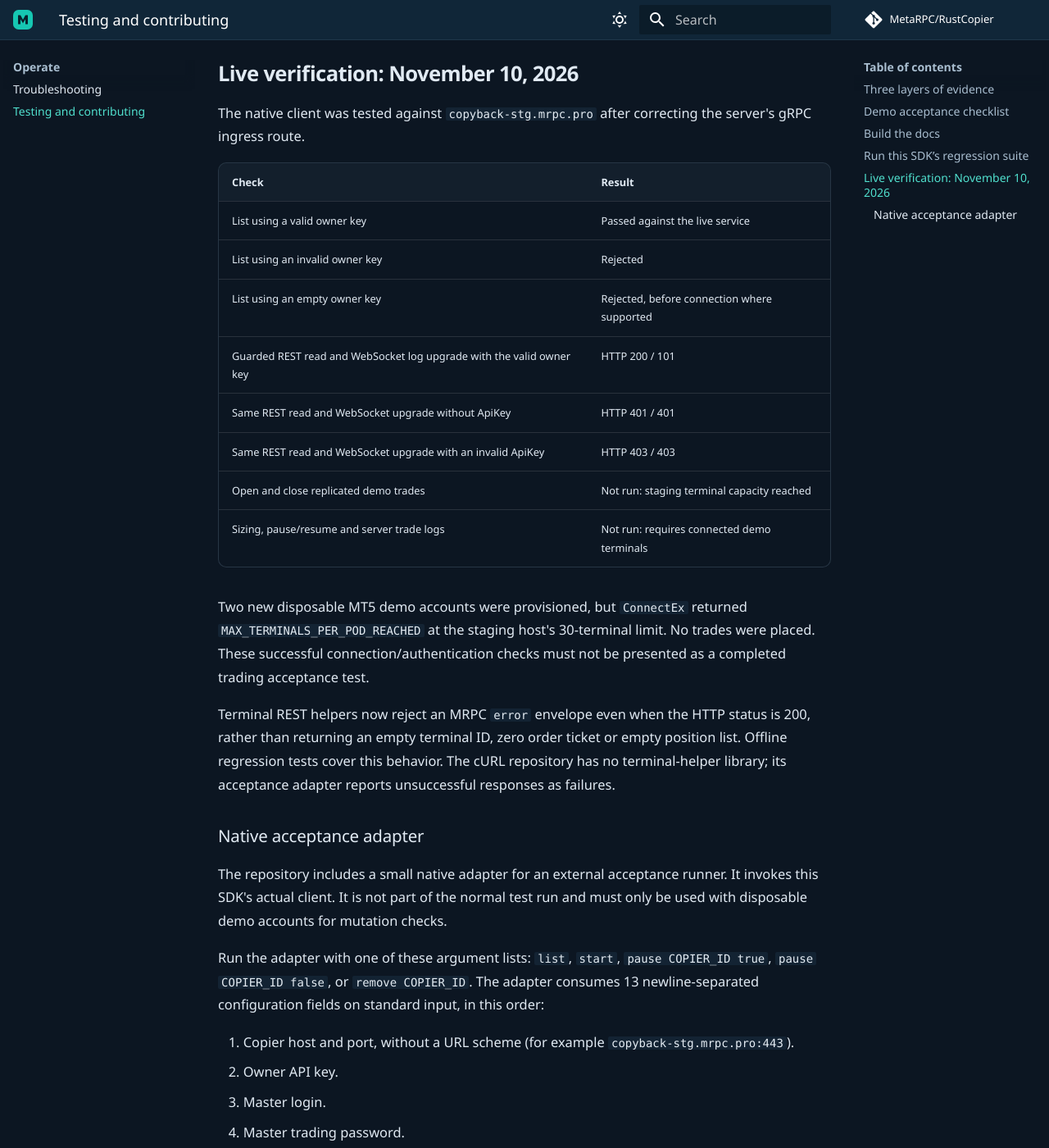
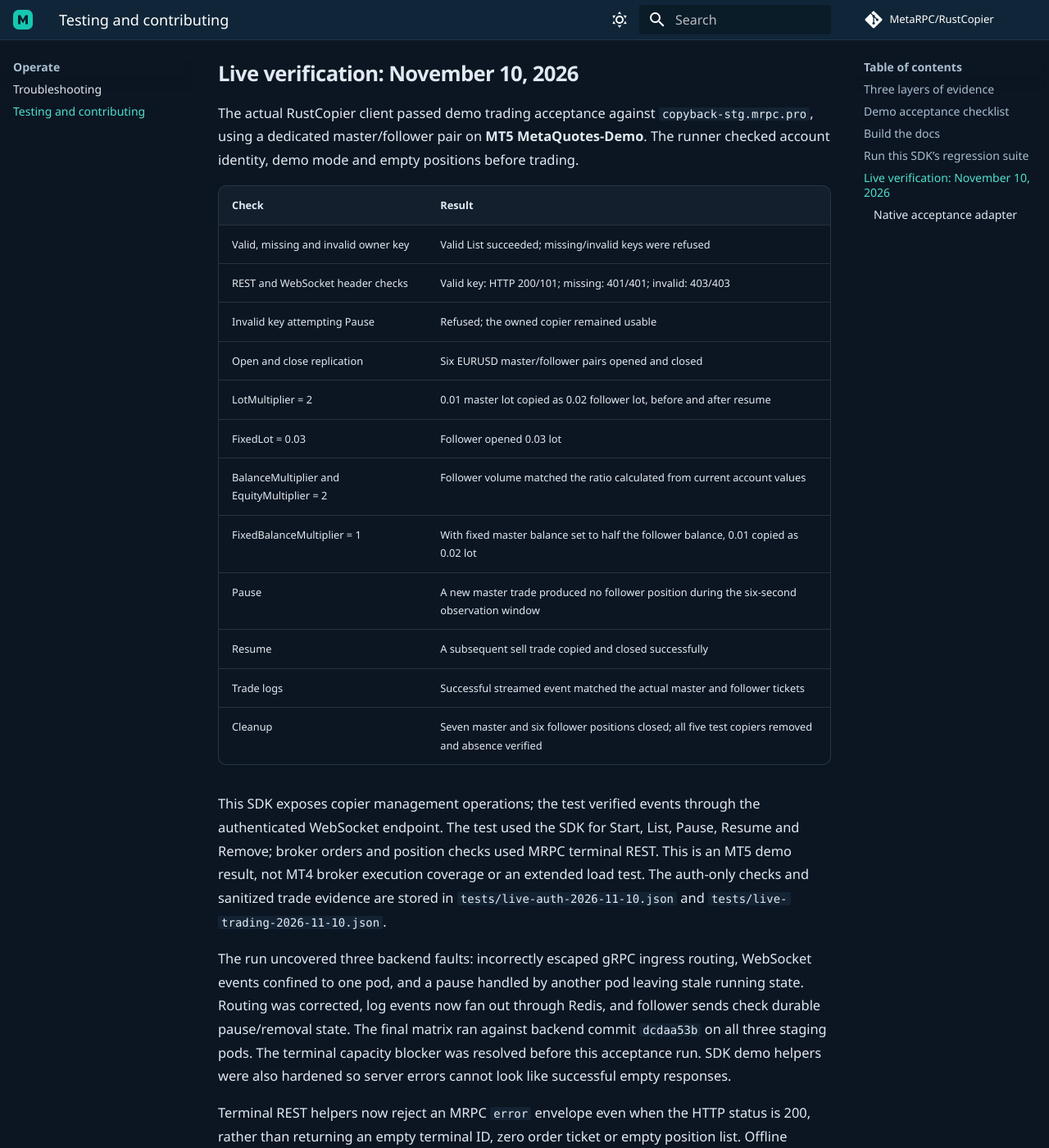
Before and after one commit to MetaRPC/RustCopier, an MkDocs documentation site: the page built from docs/testing.md, in a window 1280 px wide and 1400 px high, scrolled down 1539 px. Shown: the whole window at 82% size. Built offline with MkDocs 1.6.1 and Material for MkDocs 9.7.7, drawn with Linux system fonts in a browser that asks for light colours; comment, search, counter and statistics services are not loaded; some of the changed text lies outside the part shown.

Commit message:
Verify demo trading lifecycle and publish live acceptance evidence

````diff
--- a/docs/testing.md
+++ b/docs/testing.md
@@ -34,24 +34,30 @@
 cargo test --all-targets --locked
 ```
 
-The November 10 audit passed the SDK build/tests and strict documentation/link checks in GitHub Actions. Tests cover the implemented transport, key validation and relevant regression cases; they are not a claim that live broker replication was performed.
+The November 10 audit passed the SDK build/tests and strict documentation/link checks in GitHub Actions. Offline tests cover transport, key validation and relevant regressions. The separate live acceptance results below verify broker replication.
 
 ## Live verification: November 10, 2026
 
-The native client was tested against `copyback-stg.mrpc.pro` after correcting the server's gRPC ingress route.
+The actual RustCopier client passed demo trading acceptance against `copyback-stg.mrpc.pro`, using a dedicated master/follower pair on **MT5 MetaQuotes-Demo**. The runner checked account identity, demo mode and empty positions before trading.
 
 | Check | Result |
 |---|---|
-| List using a valid owner key | Passed against the live service |
-| List using an invalid owner key | Rejected |
-| List using an empty owner key | Rejected, before connection where supported |
-| Guarded REST read and WebSocket log upgrade with the valid owner key | HTTP 200 / 101 |
-| Same REST read and WebSocket upgrade without ApiKey | HTTP 401 / 401 |
-| Same REST read and WebSocket upgrade with an invalid ApiKey | HTTP 403 / 403 |
-| Open and close replicated demo trades | Not run: staging terminal capacity reached |
-| Sizing, pause/resume and server trade logs | Not run: requires connected demo terminals |
+| Valid, missing and invalid owner key | Valid List succeeded; missing/invalid keys were refused |
+| REST and WebSocket header checks | Valid key: HTTP 200/101; missing: 401/401; invalid: 403/403 |
+| Invalid key attempting Pause | Refused; the owned copier remained usable |
+| Open and close replication | Six EURUSD master/follower pairs opened and closed |
+| LotMultiplier = 2 | 0.01 master lot copied as 0.02 follower lot, before and after resume |
+| FixedLot = 0.03 | Follower opened 0.03 lot |
+| BalanceMultiplier and EquityMultiplier = 2 | Follower volume matched the ratio calculated from current account values |
+| FixedBalanceMultiplier = 1 | With fixed master balance set to half the follower balance, 0.01 copied as 0.02 lot |
+| Pause | A new master trade produced no follower position during the six-second observation window |
+| Resume | A subsequent sell trade copied and closed successfully |
+| Trade logs | Successful streamed event matched the actual master and follower tickets |
+| Cleanup | Seven master and six follower positions closed; all five test copiers removed and absence verified |
 
-Two new disposable MT5 demo accounts were provisioned, but `ConnectEx` returned `MAX_TERMINALS_PER_POD_REACHED` at the staging host's 30-terminal limit. No trades were placed. These successful connection/authentication checks must not be presented as a completed trading acceptance test.
+This SDK exposes copier management operations; the test verified events through the authenticated WebSocket endpoint. The test used the SDK for Start, List, Pause, Resume and Remove; broker orders and position checks used MRPC terminal REST. This is an MT5 demo result, not MT4 broker execution coverage or an extended load test. The auth-only checks and sanitized trade evidence are stored in `tests/live-auth-2026-11-10.json` and `tests/live-trading-2026-11-10.json`.
+
+The run uncovered three backend faults: incorrectly escaped gRPC ingress routing, WebSocket events confined to one pod, and a pause handled by another pod leaving stale running state. Routing was corrected, log events now fan out through Redis, and follower sends check durable pause/removal state. The final matrix ran against backend commit `dcdaa53b` on all three staging pods. The terminal capacity blocker was resolved before this acceptance run. SDK demo helpers were also hardened so server errors cannot look like successful empty responses.
 
 Terminal REST helpers now reject an MRPC `error` envelope even when the HTTP status is 200, rather than returning an empty terminal ID, zero order ticket or empty position list. Offline regression tests cover this behavior. The cURL repository has no terminal-helper library; its acceptance adapter reports unsuccessful responses as failures.
 
````
Also changed, not shown: 2 other files.
